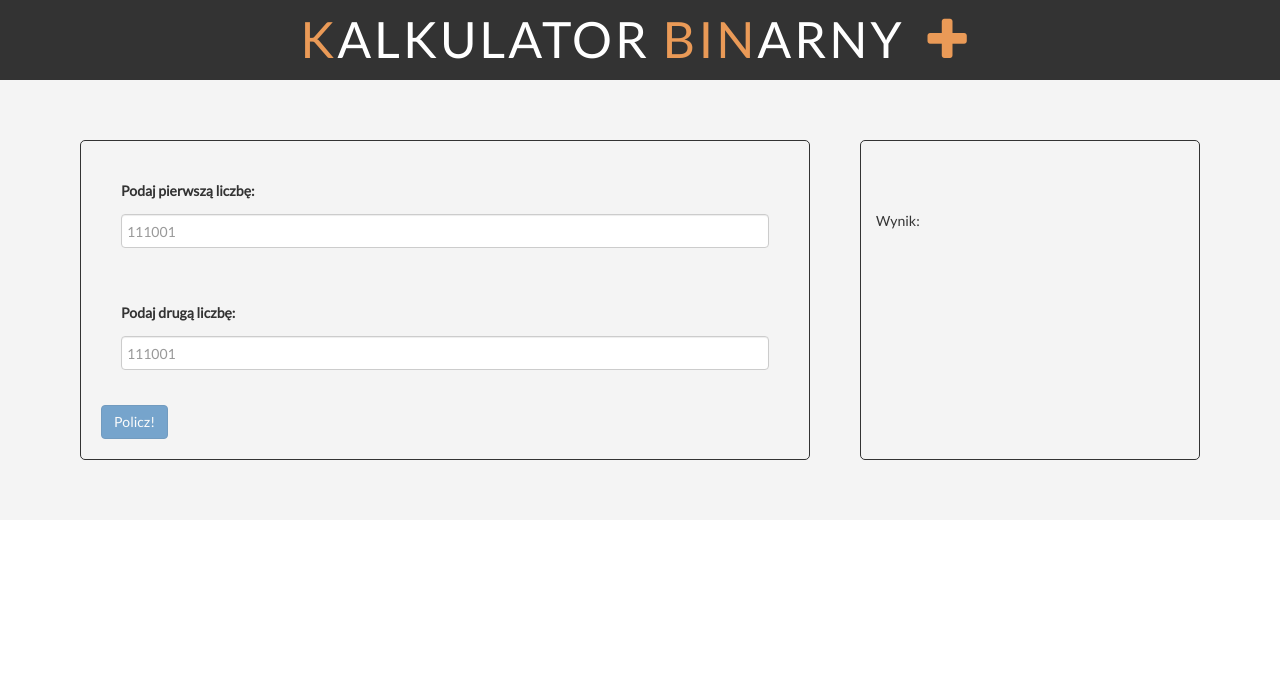
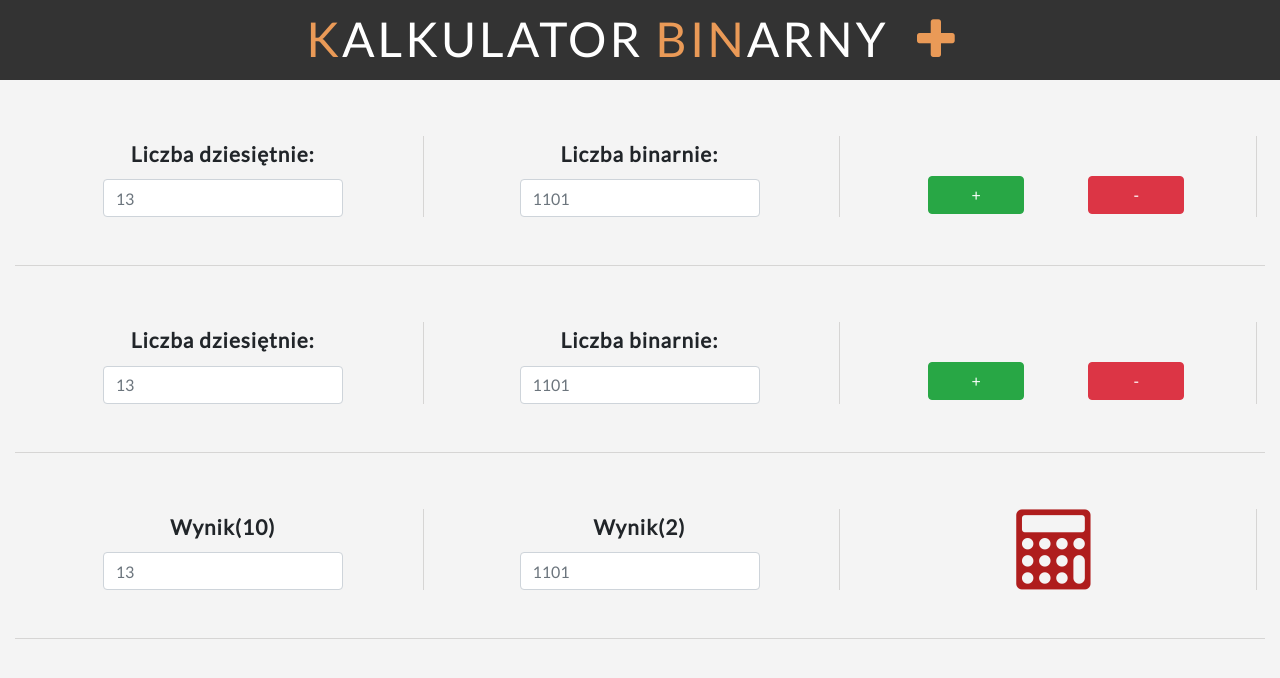
Before and after one commit to Belsonn/binaryCalc, an Angular app: page / in a window 1280 px wide. Shown: the top 678 px of the page. Built offline with nearby package versions, Linux system fonts and the light colour scheme.

Commit message:
update visual content, reset functionality

```diff
--- a/package.json
+++ b/package.json
@@ -19,7 +19,7 @@
     "@angular/platform-browser": "~8.2.14",
     "@angular/platform-browser-dynamic": "~8.2.14",
     "@angular/router": "~8.2.14",
-    "bootstrap": "^3.4.1",
+    "bootstrap": "^4.4.1",
     "font-awesome": "^4.7.0",
     "rxjs": "~6.4.0",
     "tslib": "^1.10.0",
--- a/src/app/calc/calc.component.css
+++ b/src/app/calc/calc.component.css
@@ -1,31 +1,42 @@
-
-.calculator {
-    height: 40vh;
-    margin: 6rem 1rem;
-    padding: 2rem;
-    border: 1px #333 solid;
-    border-radius: 5px;
-}
-input {
-    display:block;
-    padding: 0.5rem;
-    margin-top: 0.8rem;
+.container{
+    height: 90vh;
+    overflow: hidden;
+    max-width: 1300px;
 }
 
-.labelform{
-    padding: 2rem;
+.row{
+    margin: 3rem 0;
+    border-bottom: 1px #D6D5D4 solid;
 }
 
-.results{
-    position: relative;
-    margin: 6rem 1rem;
-    height: 40vh;
-    border: 1px #333 solid;
-    border-radius: 5px;
+.my-col{
+    text-align: center;
+    border-right: 1px #D6D5D4 solid;
+    margin: 0.5rem 0.5rem 3rem 0.5rem;
 }
 
-.results p {
-    position: absolute;
-    top: 7rem;
-    left: 1.5rem;
+.userInput{
+    width: 15rem;
+    margin-left: auto;
+    margin-right: auto;
+
 }
+.myCol:first-child{
+    border-left: 1px #D6D5D4 solid;
+}
+
+label{
+    letter-spacing: 1px;
+    line-height: 1.7;
+    font-weight: 600;
+    font-size: 1.3rem;
+}
+
+.btn {
+    margin: 2.5rem 2rem 0 2rem;
+    width: 6rem;
+}
+
+.calc-icon{
+    color: #AF1D1D;
+}
--- a/src/app/calc/calc.component.html
+++ b/src/app/calc/calc.component.html
@@ -1,24 +1,45 @@
 <div class="container">
-  <div class="row">
-    <div class="col-sm-8">
-      <div class="calculator">
-        <div class="form-group labelform">
-          <Label>Podaj pierwszą liczbę:</Label>
-          <input type="text" class="form-control" placeholder="111001" [(ngModel)]="numberOne"
-          (keydown) = checkNumber($event) (keyup) = "toggleBtn()" (keyup) = "calcSum()">
+    <div class="row">
+        <div class="col-sm my-col">
+          <Label>Liczba dziesiętnie:</Label>
+          <input type="text" class="form-control userInput" placeholder="13">
         </div>
-        <div class="form-group labelform">
-          <Label>Podaj drugą liczbę:</Label>
-          <input type="text" class="form-control" placeholder="111001" [(ngModel)]="numberTwo"
-          (keydown) = "checkNumber($event)" (keyup) = "toggleBtn()" (keyup) = "calcSum()">
+        <div class="col-sm my-col">
+        <Label>Liczba binarnie:</Label>
+        <input type="text" class="form-control userInput" placeholder="1101">
         </div>
-        <button class="btn btn-primary ml-2" [disabled]="!toggleButton" (click) = "calcSum()">Policz!</button>
-      </div>
+        <div class="col-sm my-col">
+          <button class="btn btn-success">+</button>
+          <button class="btn btn-danger">-</button>
+        </div>
     </div>
-    <div class="col-sm-4">
-      <div class="results">
-        <p>Wynik: {{ sum }}</p>
-      </div>
+    <div class="row">
+        <div class="col-sm my-col">
+          <Label>Liczba dziesiętnie:</Label>
+          <input type="text" class="form-control userInput" placeholder="13">
+        </div>
+        <div class="col-sm my-col">
+        <Label>Liczba binarnie:</Label>
+        <input type="text" class="form-control userInput" placeholder="1101">
+        </div>
+        <div class="col-sm my-col">
+          <button class="btn btn-success">+</button>
+          <button class="btn btn-danger">-</button>
+        </div>
     </div>
-  </div>
+    <div class="row">
+        <div class="col-sm my-col">
+          <Label>Wynik(10)</Label>
+          <input type="text" class="form-control userInput" placeholder="13">
+        </div>
+        <div class="col-sm my-col">
+        <Label>Wynik(2)</Label>
+        <input type="text" class="form-control userInput" placeholder="1101">
+        </div>
+        <div class="col-sm my-col background-dark">
+            <div><i class="fa fa-calculator fa-5x calc-icon" aria-hidden="true"></i></div>
+        </div>
+    </div>
+
+
 </div>
--- a/src/app/calc/calc.component.ts
+++ b/src/app/calc/calc.component.ts
@@ -6,10 +6,11 @@ import { Component, OnInit } from '@angular/core';
   styleUrls: ['./calc.component.css']
 })
 export class CalcComponent implements OnInit {
-  numberOne = '';
-  numberTwo = '';
+  numberOneBin = '';
+  numberTwoBin = '';
+  numberOneDecimal = '';
+  numberTwoDecimal = '';
   sum = '';
-  toggleButton = false;
   constructor() { }
 
   ngOnInit() {
@@ -27,10 +28,5 @@ export class CalcComponent implements OnInit {
       event.preventDefault();
     }
   }
-  toggleBtn() {
-    if(this.numberOne !== '' && this.numberTwo!== ''){
-      this.toggleButton = true;
-    }
-  }
 
 }
--- a/src/app/header/header.component.css
+++ b/src/app/header/header.component.css
@@ -4,10 +4,9 @@
 }
 .heading{
     margin: 0;
-    padding: 1rem;
-    top: 0.5rem;
+    padding: 0.5rem;
     color: #fff;
-    font-size: 5rem;
+    font-size: 6vh;
     letter-spacing: 3px;
     font-weight: 100;
     text-align: center;
```
Also changed, not shown: src/app/calc/calc.component1.html (added, +23 -0 lines), 1 other file (tests, documents, lock files or other folders).
